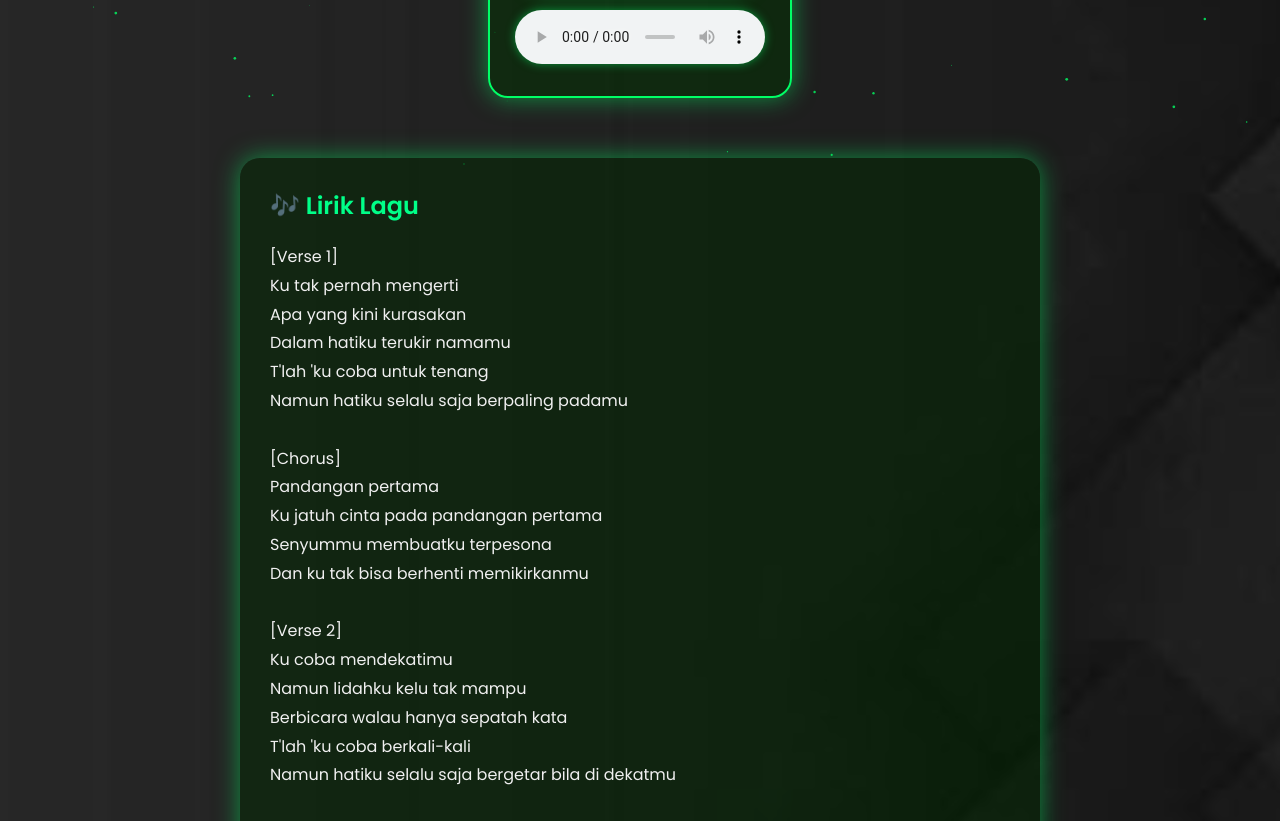
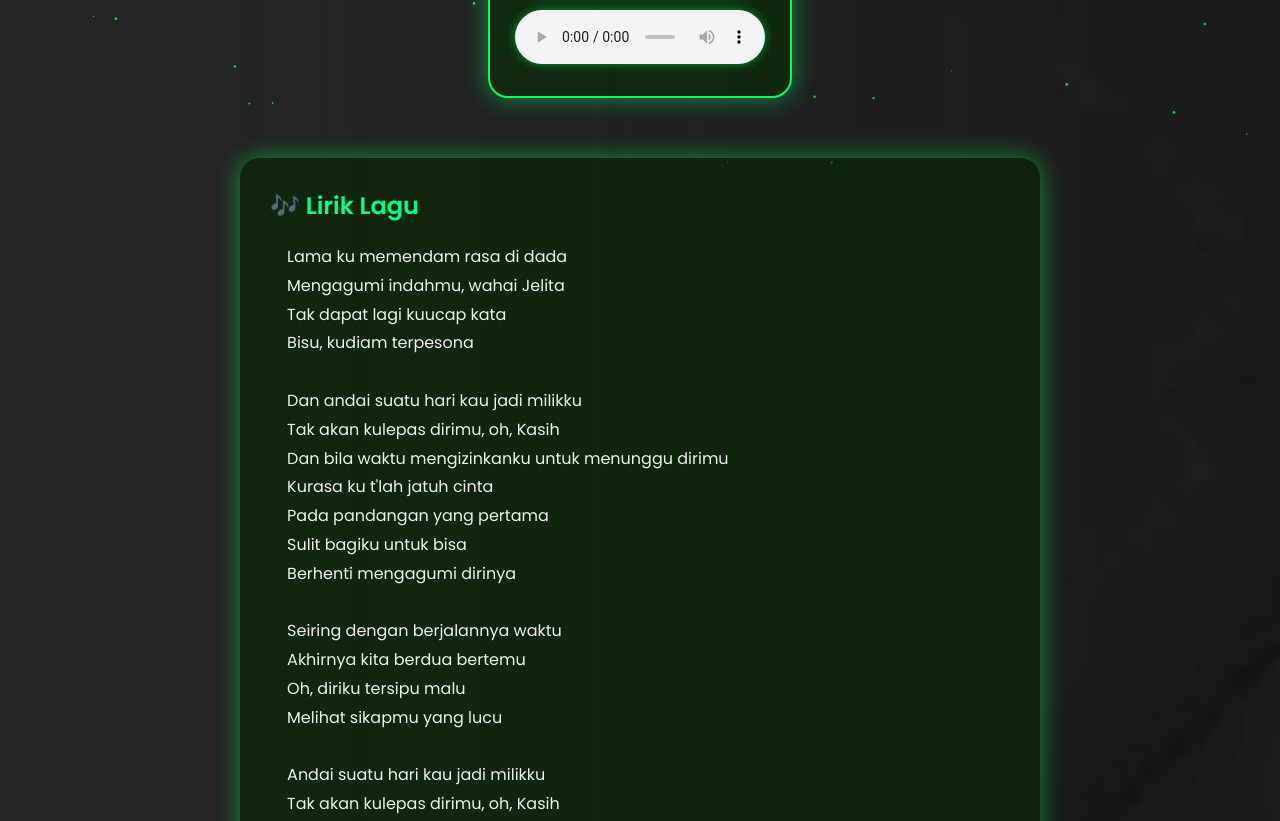
Before and after one commit to Radhitya27/all-about-me, a plain HTML site: page UTS-2 Songs for you.html in a window 1280 px wide. Shown: the part 627-1448 px from the top of the page. Drawn offline with nearby package versions, Linux system fonts and the light colour scheme.

Commit message:
revisi lirik

```diff
--- a/UTS-2 Songs for you.html
+++ b/UTS-2 Songs for you.html
@@ -186,47 +186,64 @@
       </audio>
     </div>
 
-    <div class="lyrics-card">
-      <h3>🎶 Lirik Lagu</h3>
-      <pre>
-[Verse 1]
-Ku tak pernah mengerti
-Apa yang kini kurasakan
-Dalam hatiku terukir namamu
-T'lah 'ku coba untuk tenang
-Namun hatiku selalu saja berpaling padamu
+        <div class="lyrics-card">
+    <h3>🎶 Lirik Lagu</h3>
+    <pre>
+    Lama ku memendam rasa di dada
+    Mengagumi indahmu, wahai Jelita
+    Tak dapat lagi kuucap kata
+    Bisu, kudiam terpesona
 
-[Chorus]
-Pandangan pertama
-Ku jatuh cinta pada pandangan pertama
-Senyummu membuatku terpesona
-Dan ku tak bisa berhenti memikirkanmu
+    Dan andai suatu hari kau jadi milikku
+    Tak akan kulepas dirimu, oh, Kasih
+    Dan bila waktu mengizinkanku untuk menunggu dirimu
+    Kurasa ku t'lah jatuh cinta
+    Pada pandangan yang pertama
+    Sulit bagiku untuk bisa
+    Berhenti mengagumi dirinya
 
-[Verse 2]
-Ku coba mendekatimu
-Namun lidahku kelu tak mampu
-Berbicara walau hanya sepatah kata
-T'lah 'ku coba berkali-kali
-Namun hatiku selalu saja bergetar bila di dekatmu
+    Seiring dengan berjalannya waktu
+    Akhirnya kita berdua bertemu
+    Oh, diriku tersipu malu
+    Melihat sikapmu yang lucu
 
-[Chorus]
-Pandangan pertama
-Ku jatuh cinta pada pandangan pertama
-Senyummu membuatku terpesona
-Dan ku tak bisa berhenti memikirkanmu
+    Andai suatu hari kau jadi milikku
+    Tak akan kulepas dirimu, oh, Kasih
+    Dan bila waktu mengizinkanku menunggu dirimu, yea-yea-yeah
+    Kurasa ku t'lah jatuh cinta
+    Pada pandangan yang pertama
+    Sulit bagiku untuk bisa
+    Berhenti mengagumi dirinya
 
-[Bridge]
-Mungkinkah ini yang dinamakan cinta
-Cinta pada pandangan pertama
-Ku tak bisa berhenti memikirkanmu
-Setiap waktu, setiap detik, setiap nafas
+    Oh, Tuhan, tolong diriku
+    'Tuk membuat dia menjadi milikku
+    Sayangku, kasihku, oh, cintaku
+    She's all that I need
 
-[Outro]
-Pandangan pertama
-Ku jatuh cinta pada pandangan pertama
-Senyummu membuatku terpesona
-Dan ku tak bisa berhenti memikirkanmu
-      </pre>
+    Dan bila kita bersama
+    'Kan kujaga dirimu untuk selamanya
+    Tolong terima cintaku
+    Yeah, yeah, yeah
+
+    Yeah, summertime, ain't a summertime
+    If I don't have you as mine, but you're always on my mind (always on my mind)
+    In a magazine you showed up
+    Baby girl, your beauty makes my mind blow up
+    Your personality, it's calm and friendly
+    The kinda girl that I would love to be with me
+    Once I start, no, I won't fall back
+    Here's my cellphone number, so please call back, uh (yeah, yeah, yeah, yeah, yeah)
+
+    Kurasa ku t'lah jatuh cinta
+    Pada pandangan yang pertama
+    Sulit bagiku untuk bisa
+    Berhenti mengagumi dirinya
+
+    Oh, Tuhan, tolong diriku
+    'Tuk membuat dia menjadi milikku
+    Sayangku, oh, kasihku, oh, cintaku
+    She's all that I need
+    </pre>
     </div>
   </section>
 
```
